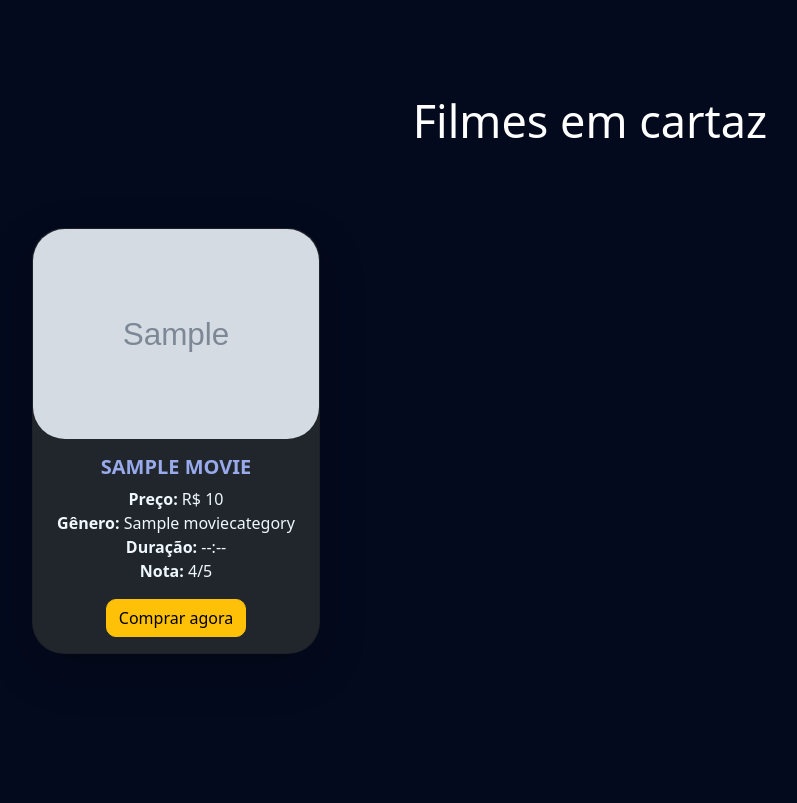
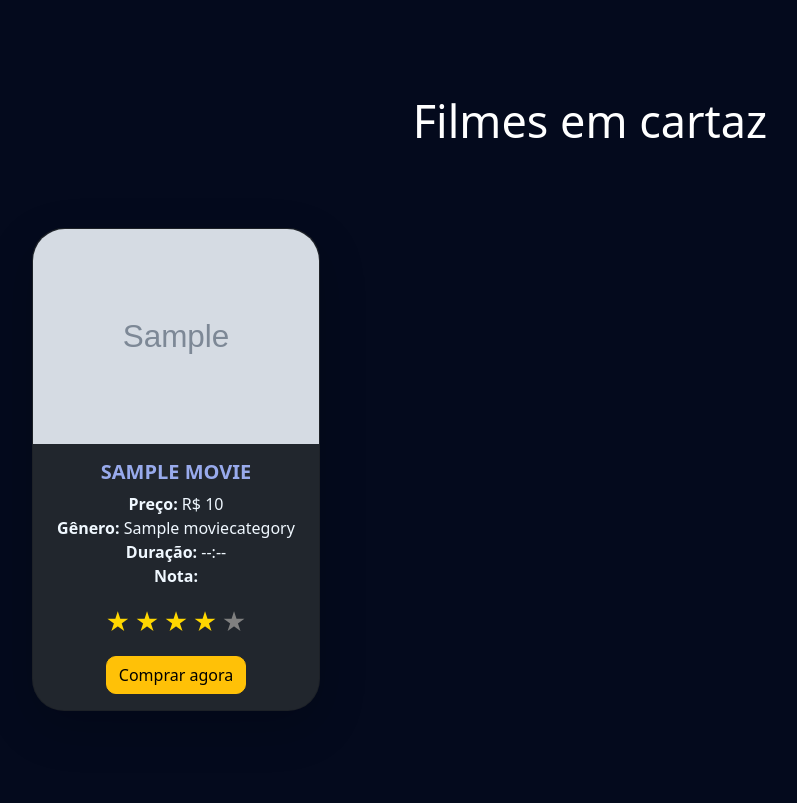
Before and after one commit to julsales/CineFDS, a Django app: page / in a window 1280 px wide. Shown: the part 489-1292 px from the top of the page, without its empty margins (50-847 px from the left). Before the commit the page ends 1143 px from the top, so only its background shows below. Run offline with Django 5.2, Linux system fonts and the light colour scheme; tables that the repository leaves empty hold one stand-in row (values such as "Sample post"); grey boxes marked "Sample" are stand-in pictures; parts of the project's set-up code (start-up, migrations or seed data) failed here and were passed over; some libraries are stand-ins or nearby versions.

Commit message:
adicionado historia de nota do filme
ajustado tamanho de imagem do carrinho

```diff
--- a/CineFds/home/templates/home.html
+++ b/CineFds/home/templates/home.html
@@ -5,7 +5,7 @@
 {% block start %}
 
 <style>
-    card {
+    .card {
         display: flex;
         flex-direction: column;
         align-items: center;
@@ -19,18 +19,39 @@
         flex-direction: column;
         align-items: center;
     }
+
     .card-body p {
         text-align: center;
         width: 100%;
     }
 
-    .bold{
+    .bold {
         text-align: left;
+    }
 
+    .middle {
+        margin: 0 auto;
     }
-    .middle{
-        margin: 0 auto;
 
+    .star-rating {
+        display: flex;
+        justify-content: center;
+        align-items: center;
+    }
+
+    .star {
+        font-size: 24px;
+        color: gray;
+        margin: 0 2px;
+    }
+
+    .star.filled {
+        color: gold;
+    }
+
+    .card img {
+        width: 100%;
+        border-radius: 32px 32px 0 0;
     }
 
 </style>
@@ -53,24 +74,30 @@
 <br>
 <br>
 <br>
-<h1 class="text-center "> Filmes em cartaz </h1>
-<div class="container mt-5 pt-3" >
-    <div class="row" >
+<h1 class="text-center"> Filmes em cartaz </h1>
+<div class="container mt-5 pt-3">
+    <div class="row">
     {% for movie in movies %}
-
-    <div class="col-md-3 pt-3" >
-        <!-- COR DAS CAIXAS DE FILME-->
-        <div class="card shadow-lg" style="width: 18rem; background-color:  rgb(33 38 45); border-radius: 32px;" >
-            <img src="{{movie.images}}" style="height: 210px; border-radius: 32px;" alt="Filme">
+    <div class="col-md-3 pt-3">
+        <!-- COR DAS CAIXAS DE FILME -->
+        <div class="card shadow-lg" style="width: 18rem; background-color: rgb(33 38 45); border-radius: 32px;">
+            <img src="{{movie.images}}" alt="Filme">
             <div class="card-body">
-                <h5 class="card-title text-center text-uppercase">  <strong style="font-size: 20px; color:rgb(152 170 236)">{{movie.movie_name}}</strong></h5>
+                <h5 class="card-title text-center text-uppercase">
+                    <strong style="font-size: 20px; color:rgb(152 170 236)">{{movie.movie_name}}</strong>
+                </h5>
                 <p class="bold" style="color: aliceblue;">
                     <b>Preço:</b> R$ {{movie.price}} <br>
                     <b>Gênero:</b> {{movie.category.category_name}} <br>
                     <b>Duração:</b> --:-- <br>
-                    <b>Nota:</b> {{movie.rating}}/5 <!-- Linha adicionada -->
+                    <b>Nota:</b>
+                    <div class="star-rating">
+                        {% for i in range %}
+                            <span class="star {% if movie.rating >= i %}filled{% endif %}">&#9733;</span>
+                        {% endfor %}
+                    </div>
                 </p>
-                <a href="{%  url 'add-cart' movie.uid %}" class="btn btn-warning middle" style="border-radius: 10px;">Comprar agora </a>
+                <a href="{%  url 'add-cart' movie.uid %}" class="btn btn-warning middle" style="border-radius: 10px;">Comprar agora</a>
             </div>
         </div>
         <br>
--- a/CineFds/home/views.py
+++ b/CineFds/home/views.py
@@ -8,7 +8,7 @@ from .forms import MovieForm,CategoryForm, ComidaForm
 from .models import MovieCategory
 def home(request):
     movies = Movie.objects.all()
-    context = {'movies': movies}
+    context = {'movies': movies, 'range': range(1, 6)}
     return render(request, "home.html", context)
 
 class HomePageView(TemplateView):
```
